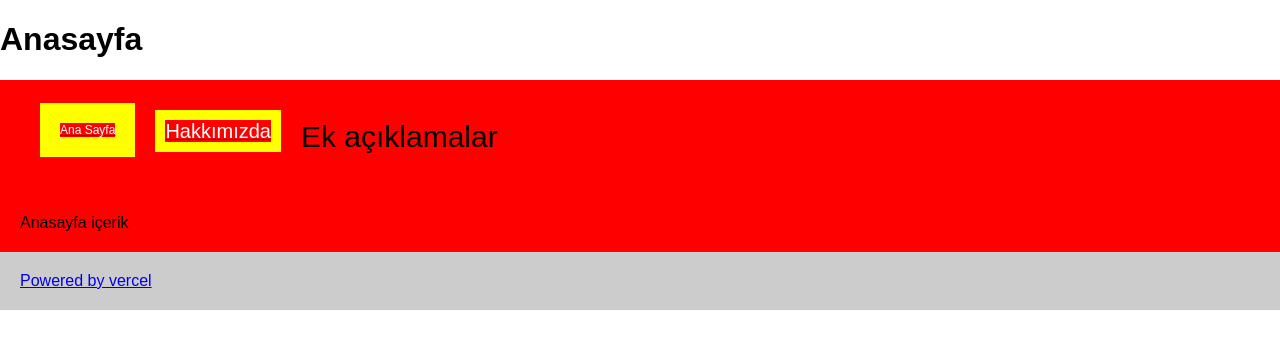
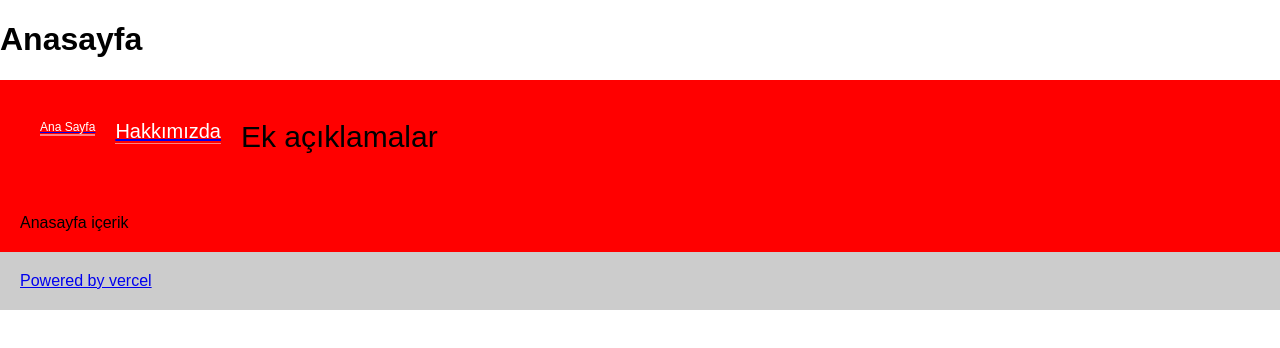
Before and after one commit to Zero-to-Hero-Developer/nextjs-blog, a Next.js app: page / in a window 1280 px wide. Shown: the top 348 px of the page. Built offline with nearby package versions, Linux system fonts and the light colour scheme.

Commit message:
Next güncellemesi yapılarak versiyon 13'e taşındı

```diff
--- a/components/Header.js
+++ b/components/Header.js
@@ -13,10 +13,11 @@ const HeaderDiv = styled.div`
   }
 `;
 
-const StyledA = styled.a`
+const StyledLink = styled.div`
   color: #fff;
   text-decoration: none;
-  border: ${({ borderSize }) => `${borderSize}px`} solid yellow;
+  border-bottom: ${({ borderSize }) => `${borderSize}px`} solid
+    rgba(255, 255, 255, 0.5);
   font-size: ${({ big }) => (big ? "20px" : "12px")};
   &:hover {
     text-decoration: underline;
@@ -26,13 +27,13 @@ const StyledA = styled.a`
 export default () => (
   <HeaderDiv>
     <Link href="/" passHref>
-      <StyledA borderSize={20}>Ana Sayfa</StyledA>
+      <StyledLink borderSize={2}>Ana Sayfa</StyledLink>
     </Link>
 
     <Link href="/about" passHref>
-      <StyledA borderSize={10} big>
+      <StyledLink borderSize={1} big>
         Hakkımızda
-      </StyledA>
+      </StyledLink>
     </Link>
 
     <span>Ek açıklamalar</span>
--- a/next.config.js
+++ b/next.config.js
@@ -1,6 +1,8 @@
-module.exports = {
+const nextConfig = {
+  reactStrictMode: true,
   compiler: {
-    // see https://styled-components.com/docs/tooling#babel-plugin for more info on the options.
     styledComponents: true,
   },
 };
+
+module.exports = nextConfig;
--- a/package.json
+++ b/package.json
@@ -7,9 +7,9 @@
     "export": "next export"
   },
   "dependencies": {
-    "next": "latest",
-    "react": "17.0.2",
-    "react-dom": "17.0.2",
+    "next": "^13.0.0",
+    "react": "^18.2.0",
+    "react-dom": "^18.2.0",
     "styled-components": "^5.3.6"
   }
 }
```
Also changed, not shown: 1 other file (tests, documents, lock files or other folders).
